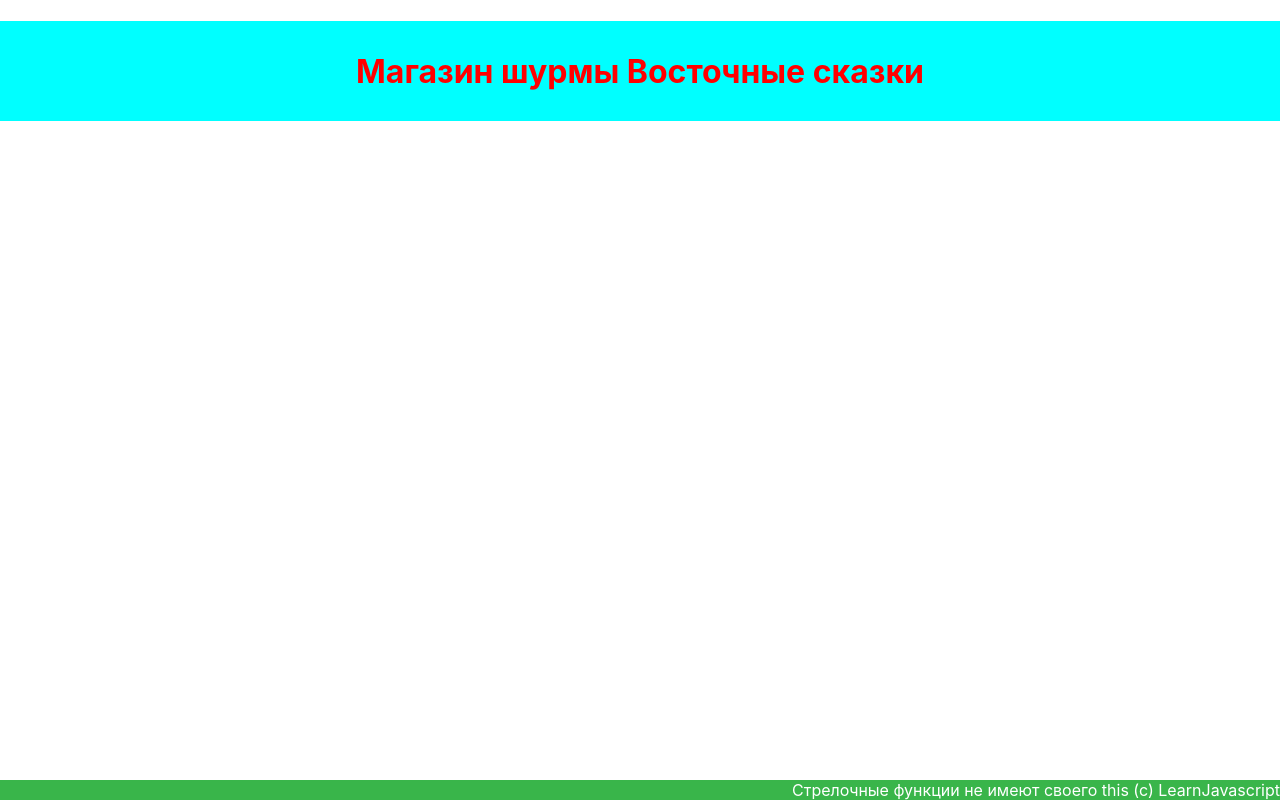
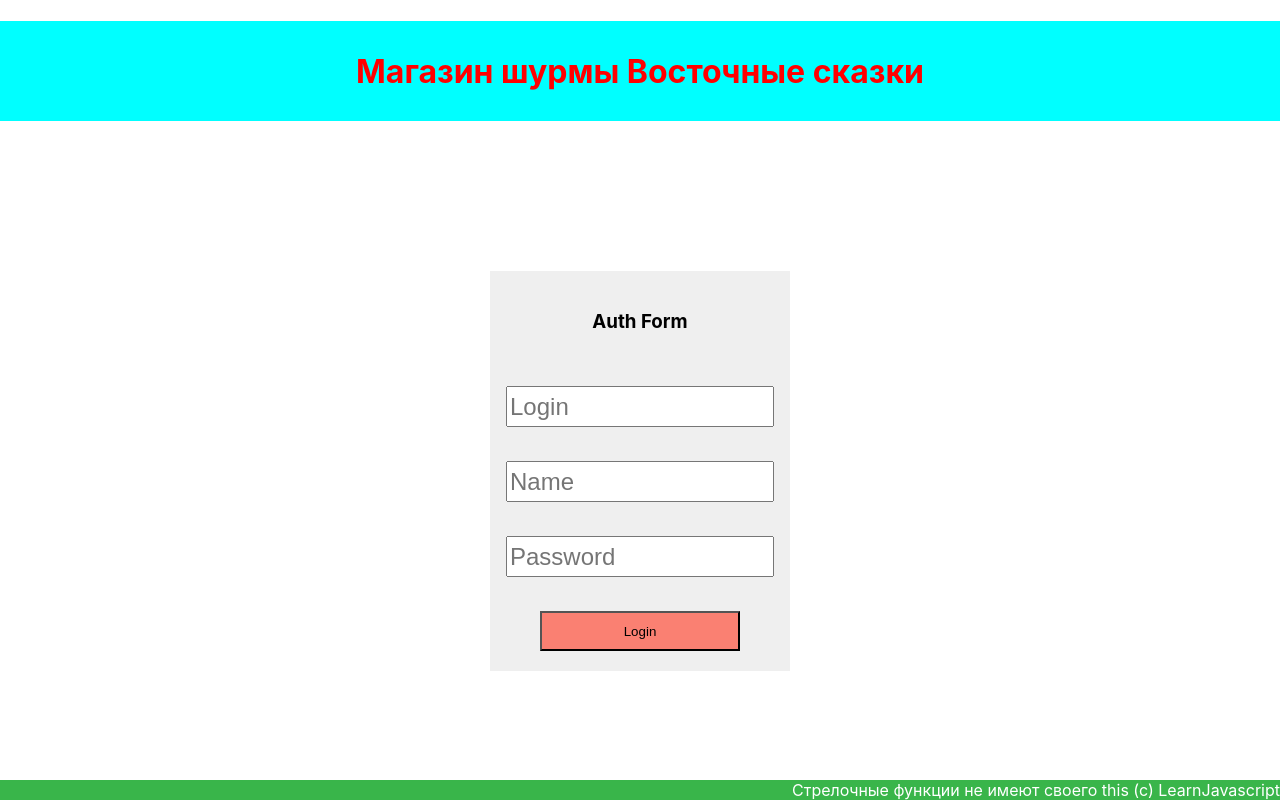
Before and after one commit to venEd23/Shurma2, a React (Create React App) app: page / in a window 1280 px wide. Built offline with nearby package versions, Linux system fonts and the light colour scheme.

Commit message:
initialise commit

```diff
--- a/src/components/AuthFolder/AuthForm/index.tsx
+++ b/src/components/AuthFolder/AuthForm/index.tsx
@@ -1,18 +1,38 @@
 import React, { FC, useState } from "react";
+import TextInput from "../../Form/TextInput";
 import style from "./AuthForm.module.scss";
 
 const AuthForm: FC = () => {
   const [login, setLogin] = useState<string>("");
+  const [name, setName] = useState<string>("");
+  const [password, setPassword] = useState<string>("");
+
+  const textInputHandler = (event: any) => {
+    setLogin(event.currentTarget.value);
+  };
+
+  const passwordInputHandler = (event: any) => {
+    setPassword(event.currentTarget.value);
+  };
+
+
   return (
     <div className={style.auth_form_wrapper}>
       <h3>Auth Form</h3>
-      <input type="text" className={style.auth_form_input} />
-      <input type="password" className={style.auth_form_input} />
-      <button type="button" className={style.auth_form_btn}>
-          Login
-        </button>
+      <TextInput placeholder="Login" handler={setLogin}/>
+      <TextInput placeholder="Name" handler={setName}/>
+      <input
+          type="password"
+          className={style.auth_form_input}
+          onChange={passwordInputHandler}
+          placeholder="Password"
+      />
+        <button type="button" className={style.auth_form_btn}
+        onClick={()=> console.log({login, password})}>
+        Login
+      </button>
     </div>
-    );
+  );
 };
 
 export default AuthForm;
--- a/src/components/AuthPage/AuthPage.module.scss
+++ b/src/components/AuthPage/AuthPage.module.scss
@@ -31,5 +31,5 @@
   }
 
   .div {
-    padding-top: 10px;
+    padding-top: 100px;
   }
--- a/src/components/AuthPage/index.tsx
+++ b/src/components/AuthPage/index.tsx
@@ -1,4 +1,5 @@
 import React, { FC } from "react";
+import AuthForm from "../AuthFolder/AuthForm";
 import style from "./AuthPage.module.scss";
 
 const AuthPage: FC = () => (
@@ -7,7 +8,7 @@
           {" "}
           Магазин шурмы Восточные сказки
         </h1>
-    <div>Auth Page</div>
+    <AuthForm/>
     <footer className={style.footer}>
           Стрелочные функции не имеют своего this (c) LearnJavascript
         </footer>
--- /dev/null
+++ b/src/components/Form/Form.module.scss
@@ -0,0 +1,13 @@
+.auth_form_input {
+    width: 100%;
+    height: 35px;
+    font-size: 24px;
+}
+
+
+
+.auth_form_btn {
+    width: 200px;
+    height: 40px;
+    background-color: salmon;
+}
--- /dev/null
+++ b/src/components/Form/TextInput/index.tsx
@@ -0,0 +1,21 @@
+import React, {FC} from "react";
+import style from '../Form.module.scss';
+
+type TProps = {
+    placeholder: string;
+    handler: React.Dispatch<React.SetStateAction<string>>;
+};
+
+const TextInput: FC<TProps> = (props: TProps) => {
+    const { placeholder, handler } = props;
+    return (
+        <input
+            type="text"
+            className={style.auth_form_input}
+            onChange={(e) => handler(e.currentTarget.value)}
+            placeholder={placeholder}
+      />
+    );
+};
+
+export default TextInput;
```
Also changed, not shown: src/components/AuthFolder/index.tsx (+12 -11 lines).
